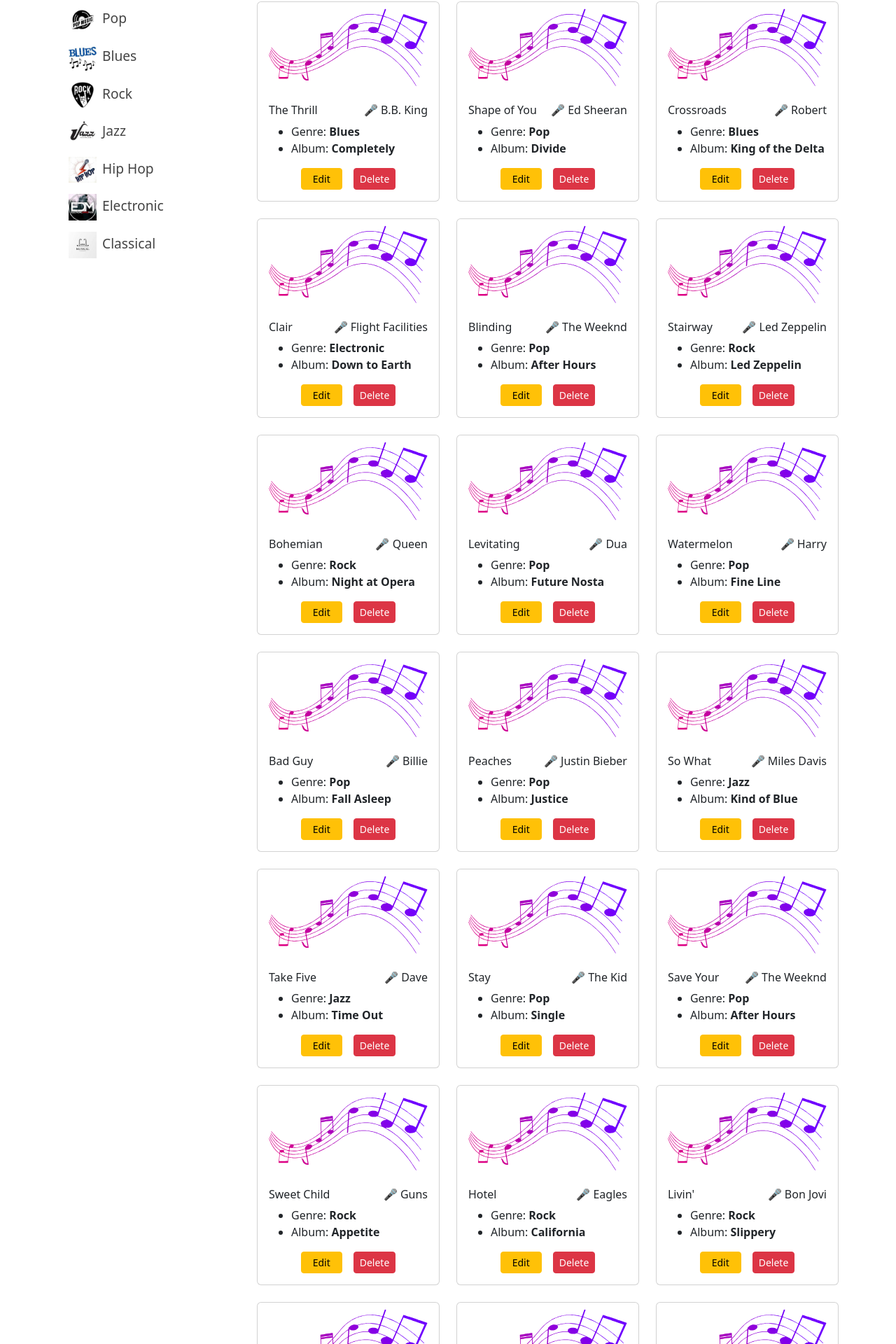
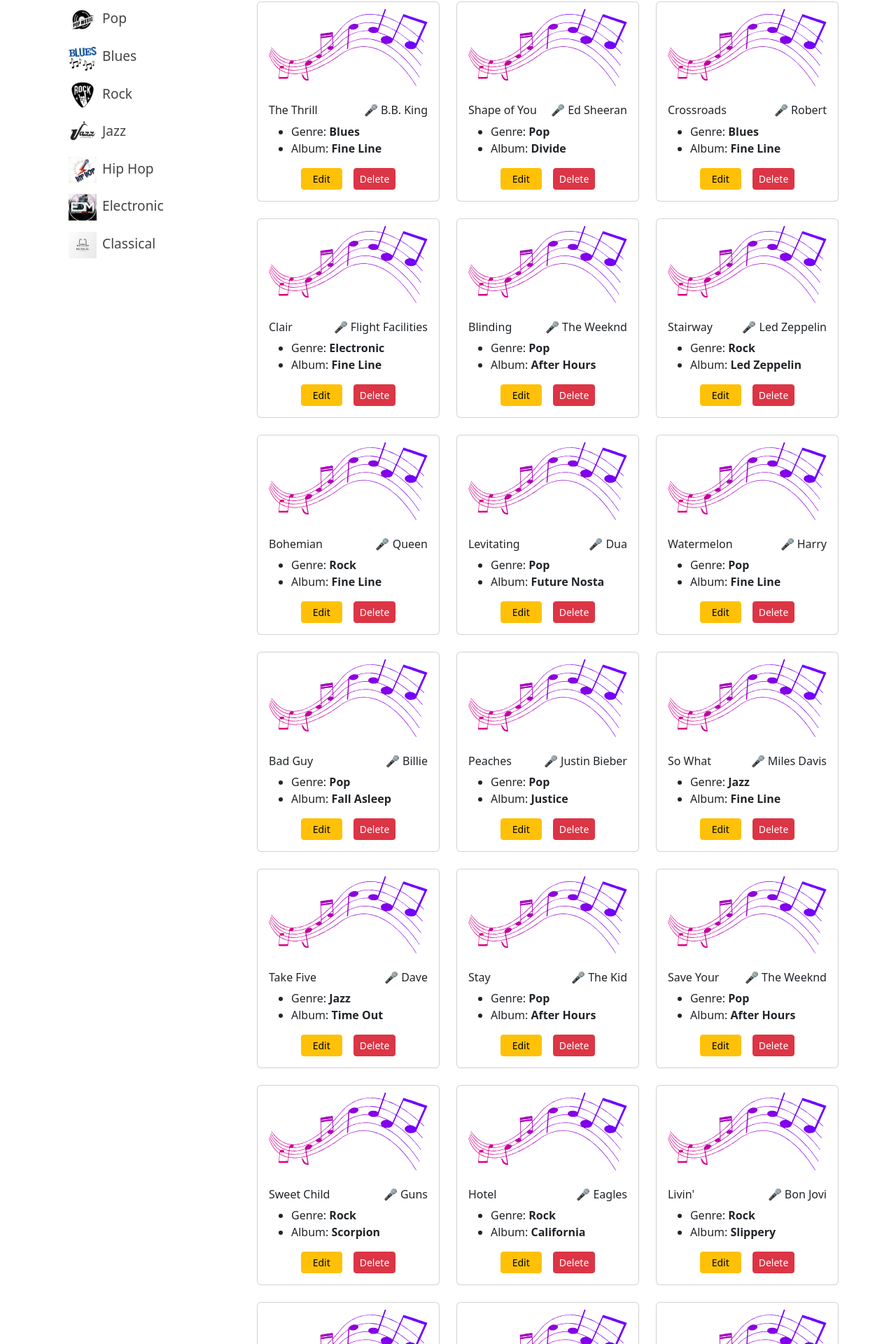
Before and after one commit to suraffy/suraffy-music-app, a React (Vite) app: page /#/ in a window 1280 px wide. Shown: the part 153-2073 px from the top of the page at 70% size. Built offline with nearby package versions, Linux system fonts and the light colour scheme.

Commit message:
Update local music database

```diff
--- a/src/db.ts
+++ b/src/db.ts
@@ -4,7 +4,7 @@
     title: "The Thrill",
     artist: "B.B. King",
     genre: "Blues",
-    album: "Completely",
+    album: "Fine Line",
   },
   {
     id: 2,
@@ -18,14 +18,14 @@
     title: "Crossroads",
     artist: "Robert",
     genre: "Blues",
-    album: "King of the Delta",
+    album: "Fine Line",
   },
   {
     id: 4,
     title: "Clair",
     artist: "Flight Facilities",
     genre: "Electronic",
-    album: "Down to Earth",
+    album: "Fine Line",
   },
   {
     id: 5,
@@ -46,7 +46,7 @@
     title: "Bohemian",
     artist: "Queen",
     genre: "Rock",
-    album: "Night at Opera",
+    album: "Fine Line",
   },
   {
     id: 8,
@@ -81,7 +81,7 @@
     title: "So What",
     artist: "Miles Davis",
     genre: "Jazz",
-    album: "Kind of Blue",
+    album: "Fine Line",
   },
   {
     id: 13,
@@ -95,7 +95,7 @@
     title: "Stay",
     artist: "The Kid",
     genre: "Pop",
-    album: "Single",
+    album: "After Hours",
   },
   {
     id: 15,
@@ -110,7 +110,7 @@
     title: "Sweet Child",
     artist: "Guns",
     genre: "Rock",
-    album: "Appetite",
+    album: "Scorpion",
   },
   {
     id: 17,
@@ -159,6 +159,6 @@
     title: "WolfStand",
     artist: "Drake",
     genre: "Classical",
-    album: "Slippery",
+    album: "Scorpion",
   },
 ];
```
